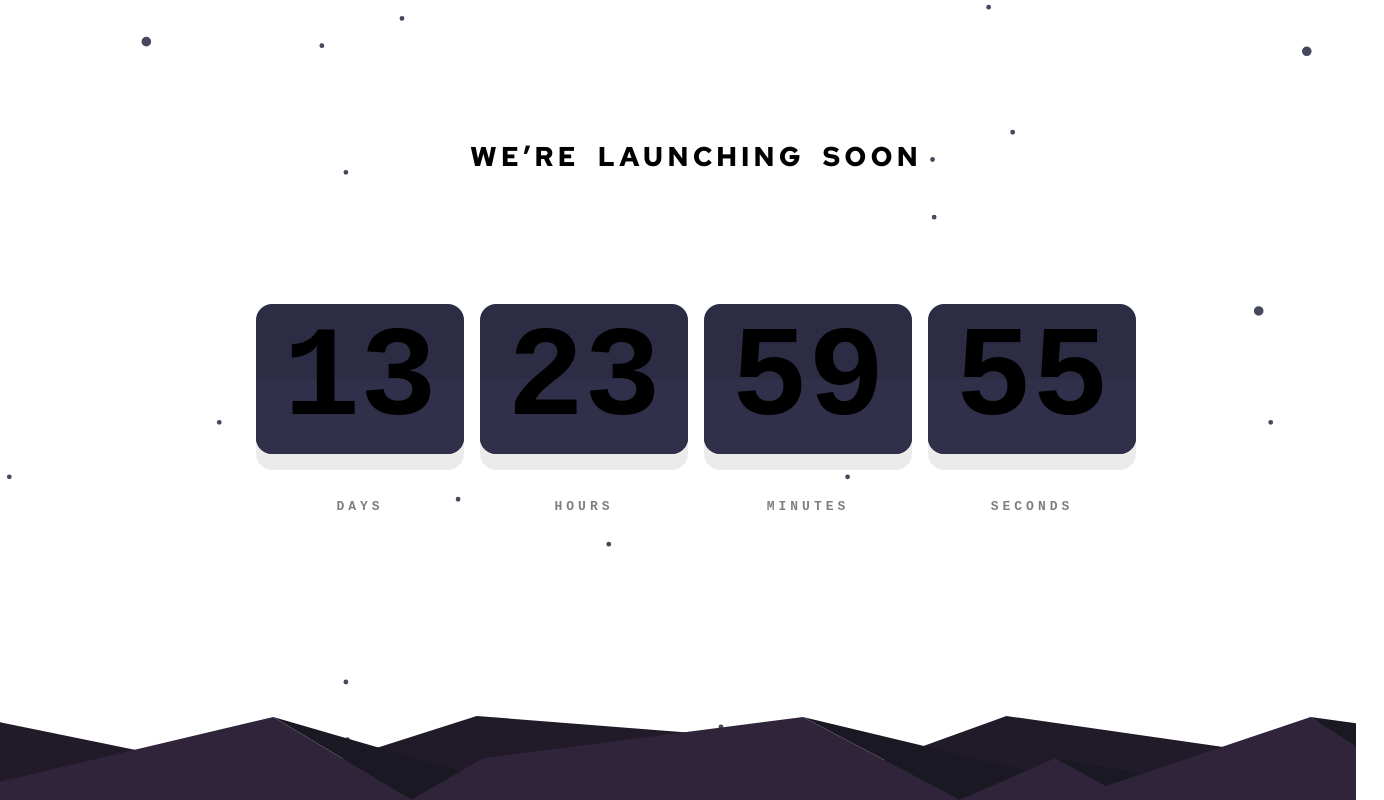
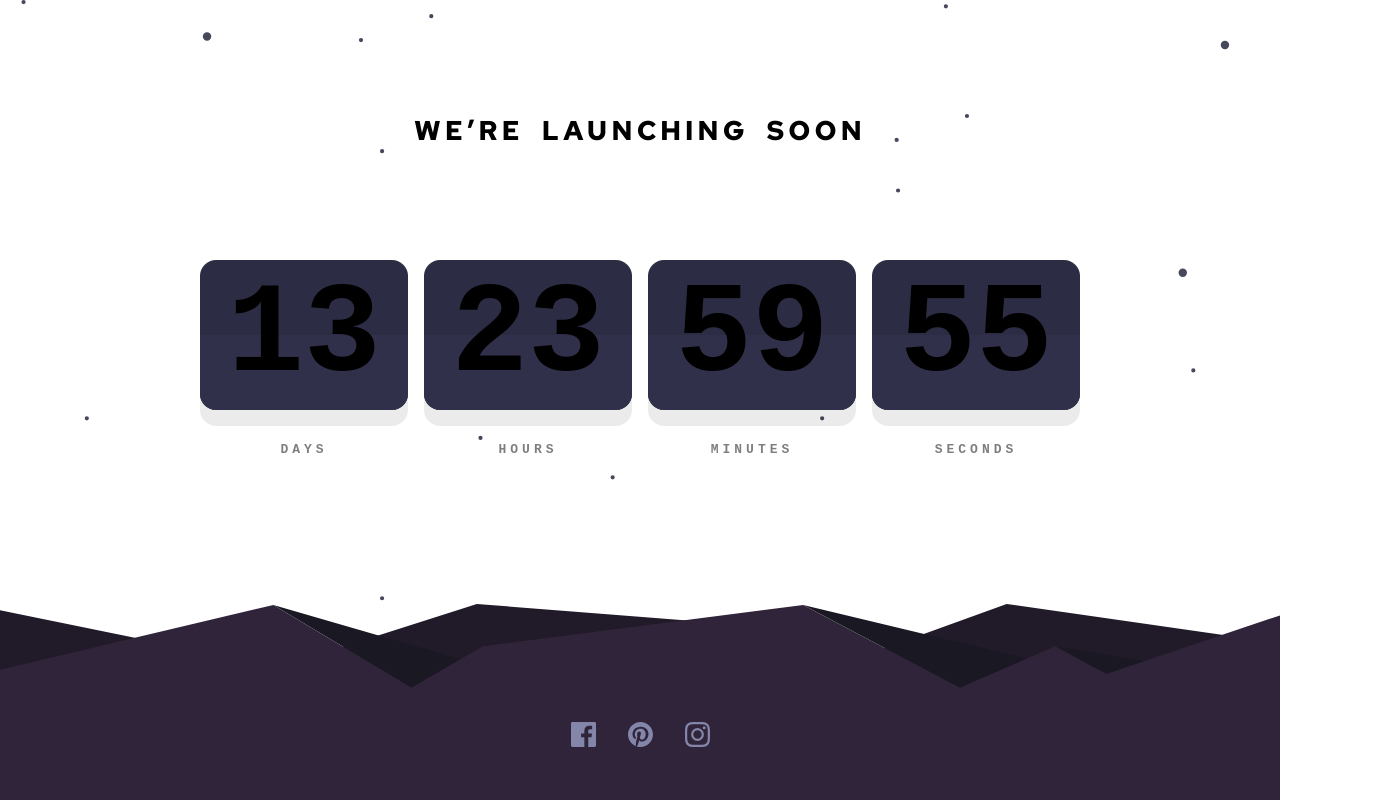
Before and after one commit to HediMuhamad/launch-countdown-timer, a Next.js app: page / in a window 1280 px wide. Shown: the top 800 px of the page, 1384 px wide, since content can reach past the window. Built offline with nearby package versions, Linux system fonts and the light colour scheme.

Commit message:
Update globals.css

```diff
--- a/src/app/globals.css
+++ b/src/app/globals.css
@@ -39,6 +39,14 @@ body {
   flex-direction: column;
 }
 
+* {
+  box-sizing: border-box;
+  margin: 0;
+  padding: 0;
+}
+
+
+
 main {
   display: flex;
   justify-content: center;
```
